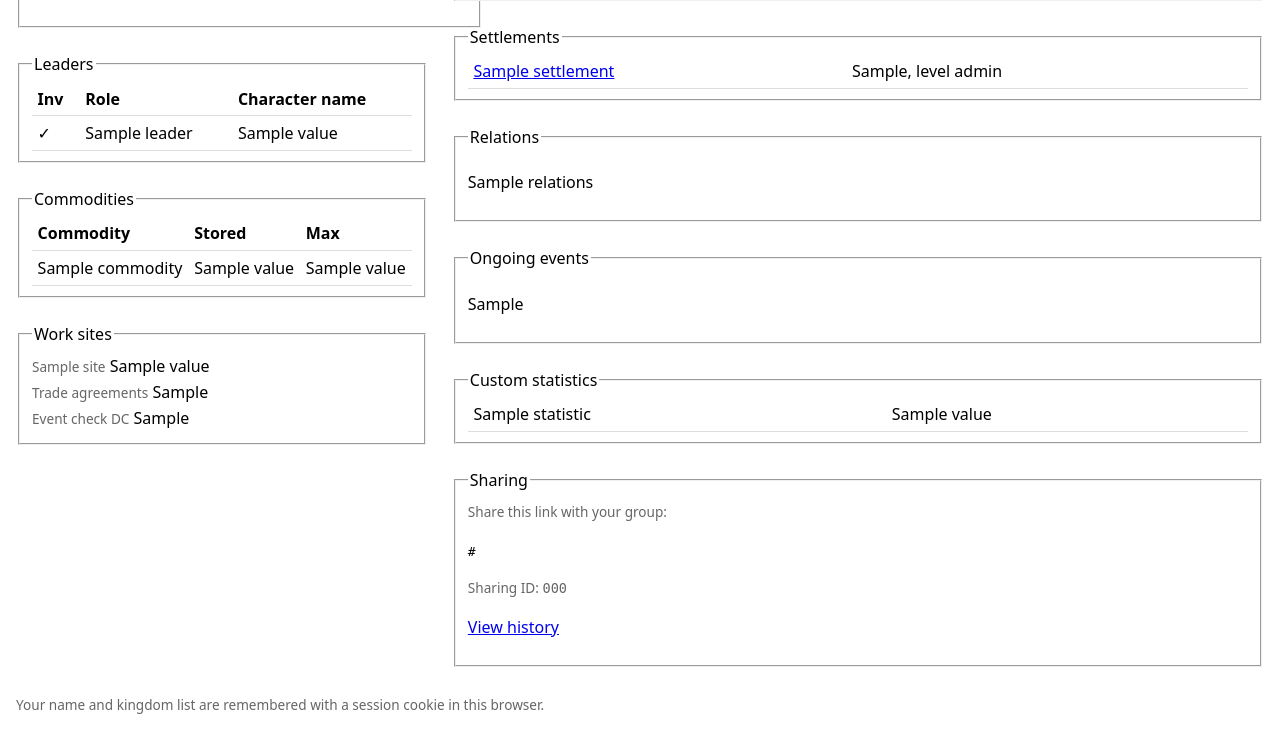
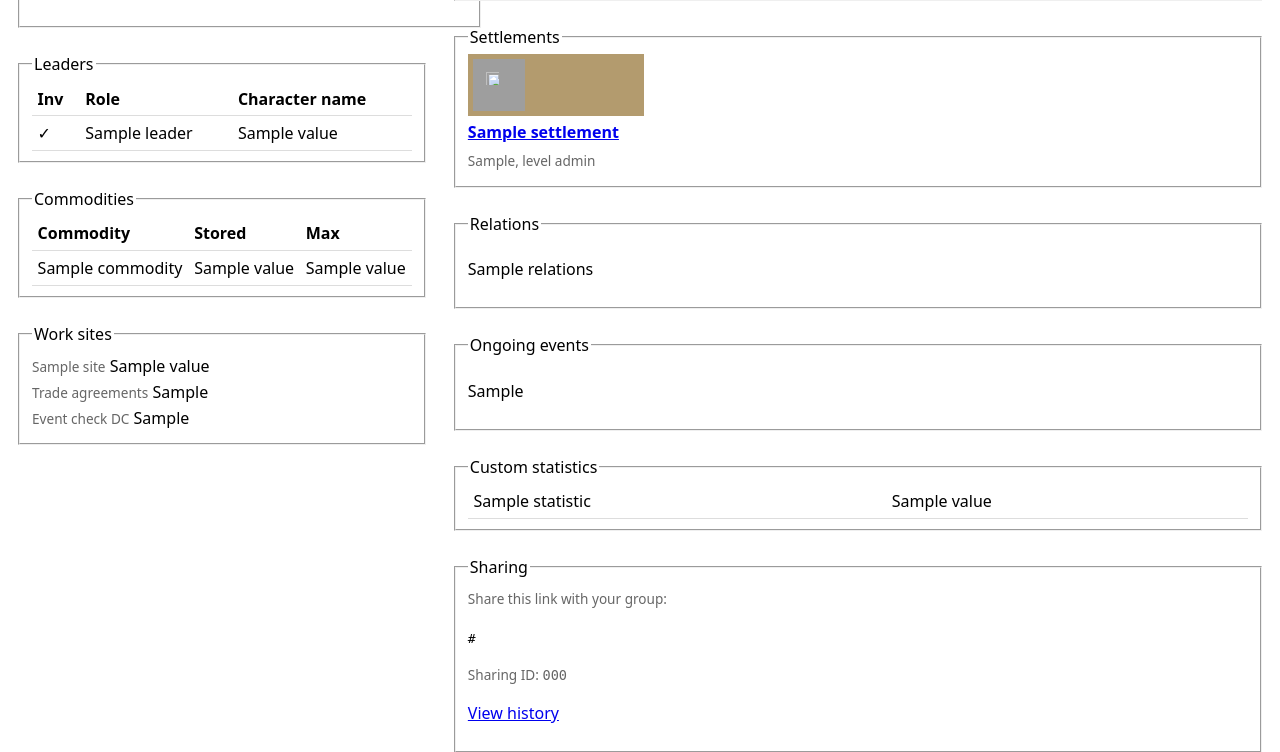
Before and after one commit to kvarak/kingdomsheet, a Django app: template templates/kingdoms/sheet.html in a window 1280 px wide. Shown: the part 783-1535 px from the top of the page. Before the commit the page ends 1497 px from the top, so only its background shows below. Run offline with Django 5.2, Linux system fonts and the light colour scheme; the template is opened without the code that fills it: most values are stand-ins (such as "Sample title", 1, 10 or a date in 2020); grey boxes are pictures that could not be loaded.

Commit message:
Adds settlement thumbnails

```diff
--- a/kingdoms/settlements.py
+++ b/kingdoms/settlements.py
@@ -23,8 +23,6 @@ BORDER_FEATURES = [
     ("wall_wood", "Wall (wood)"),
     ("wall_stone", "Wall (stone)"),
 ]
-# File names that do not read well as labels.
-LABEL_FIXES = {"tmple": "Temple"}
 
 
 @dataclass(frozen=True)
@@ -44,7 +42,7 @@ def catalog():
     buildings = {}
     for lots in BUILDING_SIZES:
         for path in sorted((IMAGE_DIR / str(lots)).glob("*.png")):
-            label = LABEL_FIXES.get(path.stem, path.stem.replace("-", " ").capitalize())
+            label = path.stem.replace("-", " ").capitalize()
             buildings[f"{lots}/{path.stem}"] = Building(f"{lots}/{path.stem}", label, lots)
     return buildings
 
--- a/static/kingdoms/site.css
+++ b/static/kingdoms/site.css
@@ -291,3 +291,29 @@ td, th {
   outline: 2px solid #2a5a9c;
   border-radius: 0.25rem;
 }
+
+.settlement-cards {
+  display: flex;
+  flex-wrap: wrap;
+  gap: 1rem;
+}
+
+.settlement-card {
+  display: flex;
+  flex-direction: column;
+  gap: 0.2rem;
+  width: 11rem;
+}
+
+.settlement-card a {
+  display: flex;
+  flex-direction: column;
+  gap: 0.25rem;
+}
+
+.blocks.grid-thumbnail {
+  gap: 0.3rem;
+  padding: 0.3rem;
+  width: 100%;
+  box-sizing: border-box;
+}
--- /dev/null
+++ b/templates/kingdoms/includes/grid_thumbnail.html
@@ -0,0 +1,13 @@
+{% comment %}A small, non-interactive urban grid. Needs blocks and block_image.{% endcomment %}
+{% load static %}
+<div class="blocks grid-thumbnail" aria-hidden="true">
+  {% for block in blocks %}
+  <div class="block" style="background-image: url('{% static block_image %}')">
+    {% for item in block.items %}
+    <div class="building{% if item.vertical %} vertical{% endif %}" style="grid-column: {{ item.column }} / span {{ item.column_span }}; grid-row: {{ item.row }} / span {{ item.row_span }}; --rotation: {{ item.rotation }}deg">
+      <img src="{{ item.building.url }}" alt="" loading="lazy">
+    </div>
+    {% endfor %}
+  </div>
+  {% endfor %}
+</div>
--- a/templates/kingdoms/sheet.html
+++ b/templates/kingdoms/sheet.html
@@ -129,18 +129,20 @@
     <fieldset><legend>Abilities</legend><p>{{ kingdom.kingdom_abilities|default:"-"|linebreaksbr }}</p></fieldset>
     <fieldset>
       <legend>Settlements</legend>
-      <table>
-        <tbody>
-          {% for settlement in settlements %}
-          <tr>
-            <td><a href="{% url 'kingdoms:settlement' kingdom.pk settlement.pk %}">{{ settlement.name }}</a></td>
-            <td>{{ settlement.get_settlement_type_display }}, level {{ settlement.level }}</td>
-          </tr>
-          {% empty %}
-          <tr><td>No settlements yet. Add one in edit mode.</td></tr>
-          {% endfor %}
-        </tbody>
-      </table>
+      <div class="settlement-cards">
+        {% for item in settlements %}{% with settlement=item.settlement blocks=item.blocks %}
+          <div class="settlement-card">
+            <a href="{% url 'kingdoms:settlement' kingdom.pk settlement.pk %}" title="Open {{ settlement.name }}">
+              {% include "kingdoms/includes/grid_thumbnail.html" %}
+              <strong>{{ settlement.name }}</strong>
+            </a>
+            <span class="hint">{{ settlement.get_settlement_type_display }}, level {{ settlement.level }}</span>
+
+          </div>
+        {% endwith %}{% empty %}
+        <p>No settlements yet. Add one in edit mode.</p>
+        {% endfor %}
+      </div>
     </fieldset>
     <fieldset><legend>Relations</legend><p>{{ kingdom.relations|default:"-"|linebreaksbr }}</p></fieldset>
     <fieldset><legend>Ongoing events</legend><p>{{ kingdom.ongoing_events|default:"-"|linebreaksbr }}</p></fieldset>
```
Also changed, not shown: kingdoms/tests/test_settlements.py (+10 -1 lines), kingdoms/views.py (+6 -1 lines), templates/kingdoms/sheet_edit.html (+17 -18 lines).
